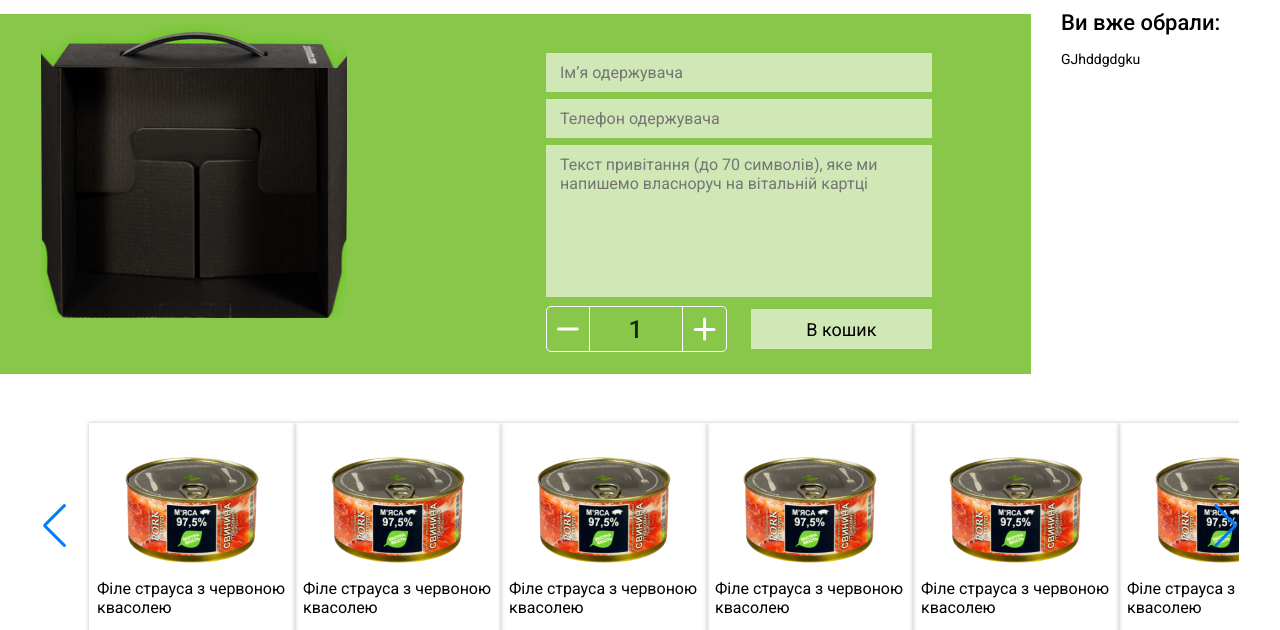
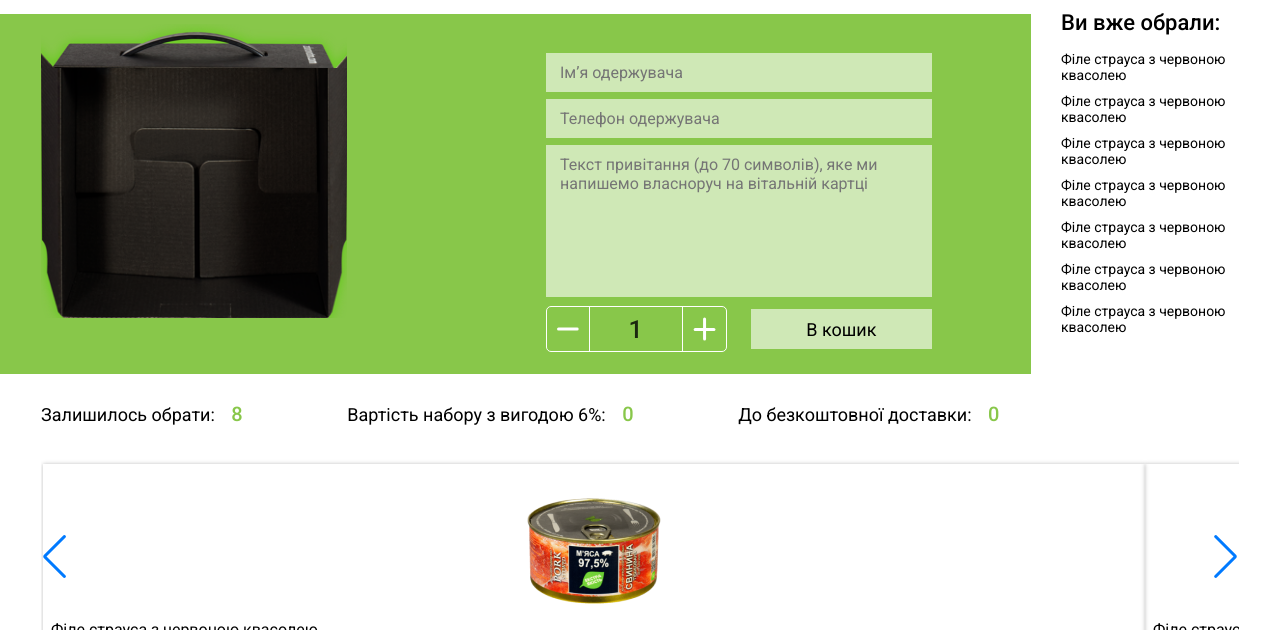
Before and after one commit to Miroslavetsh/zdorovo, a website: page src/giftbox.html in a window 1280 px wide. Shown: the part 164-794 px from the top of the page. Drawn offline with nearby package versions, Linux system fonts and the light colour scheme; files that its build step writes are made by us from their sources; a web font is replaced by a local one.

Commit message:
Make part of adaptive

```diff
--- a/src/giftbox.html
+++ b/src/giftbox.html
@@ -113,10 +113,43 @@
                             </h2>
                             <ol class="giftbox__list" id="giftboxList">
                                 <li class="giftbox__item">
-                                    GJhddgdgku
+                                    Філе страуса з червоною квасолею
+                                </li>
+                                <li class="giftbox__item">
+                                    Філе страуса з червоною квасолею
+                                </li>
+                                <li class="giftbox__item">
+                                    Філе страуса з червоною квасолею
+                                </li>
+                                <li class="giftbox__item">
+                                    Філе страуса з червоною квасолею
+                                </li>
+                                <li class="giftbox__item">
+                                    Філе страуса з червоною квасолею
+                                </li>
+                                <li class="giftbox__item">
+                                    Філе страуса з червоною квасолею
+                                </li>
+                                <li class="giftbox__item">
+                                    Філе страуса з червоною квасолею
                                 </li>
                             </ol>
                         </aside>
+                    </div>
+
+                    <div class="order__pack-info">
+                        <div class="order__pack-inner">
+                            <div class="info__block">
+                                Залишилось обрати: <span>8</span>
+                            </div>
+                            <div class="info__block">
+                                Вартість набору з вигодою 6%: <span>0</span>
+                            </div>
+                            <div class="info__block">
+                                До безкоштовної доставки: <span>0</span>
+                            </div>
+                        </div>
+
                     </div>
 
                     <div class="gb-swiper-container" id="productsBlock">
--- a/src/scss/giftbox.scss
+++ b/src/scss/giftbox.scss
@@ -9,11 +9,22 @@
   &__left {
     max-width: 990px;
     width: 100%;
+    order: 0;
+    @media screen and (max-width: 1218px) {
+      width: 78.8%;
+    }
+    @media screen and (max-width: 1000px) {
+      width: 100%;
+    }
   }
 
   &__right {
     max-width: 208px;
     width: 100%;
+    order: 1;
+    @media screen and (max-width: 1000px) {
+      order: 3;
+    }
   }
 
   &__box {
@@ -406,23 +417,23 @@
 
   .gb-swiper-container {
     position: relative;
-    overflow: hidden;
+    overflow-x: clip;
     width: 100%;
+    order: 3;
+    @media screen and (max-width: 1280px) {
+      margin: 0 auto;
+    }
+    @media screen and (max-width: 1000px) {
+      order: 2;
+    }
   }
 
   .swiper-wrapper {
     margin: -20px 0;
     padding: 20px 0;
     max-width: 1102px;
-
-    margin: 0 auto;
     display: flex;
-  }
-
-  .swiper-slide {
-    min-width: 206px;
-    max-width: 206px;
-    width: 100%;
+    margin-left: 2px;
   }
 
   .swiper-button-prev {
@@ -481,3 +492,39 @@
     bottom: 7px;
   }
 }
+.wrapper {
+  display: flex;
+  justify-content: center;
+  width: 100%;
+  box-sizing: border-box;
+  padding: 0 20px;
+}
+.order__pack-info {
+  width: 100%;
+  margin-bottom: 38px;
+  order: 2;
+  @media screen and (max-width: 1000px) {
+    order: 1;
+  }
+}
+.order__pack-inner {
+  width: 80%;
+  display: flex;
+  align-items: center;
+  justify-content: space-between;
+  @media screen and (max-width: 1000px) {
+    width: 98%;
+  }
+  .info__block {
+    font-size: 18px;
+    line-height: 21px;
+    color: #000000;
+    span {
+      font-weight: 500;
+      font-size: 20px;
+      line-height: 23px;
+      color: #88c74a;
+      margin-left: 12px;
+    }
+  }
+}
```
Also changed, not shown: src/js/swiper-options.js (+28 -4 lines).
